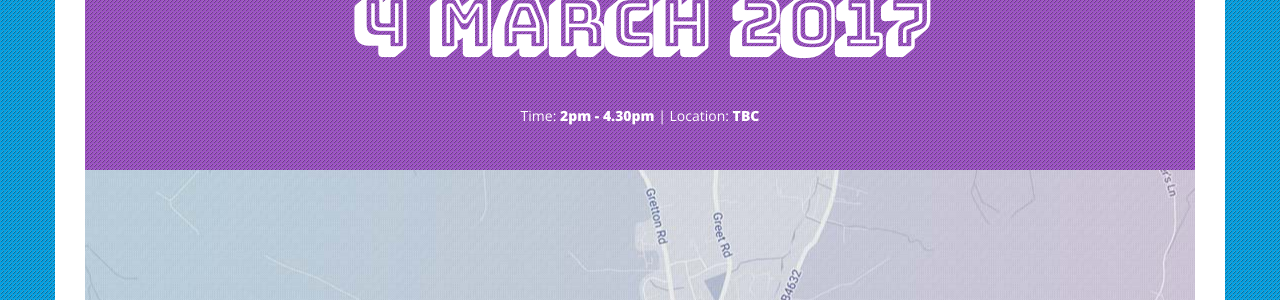
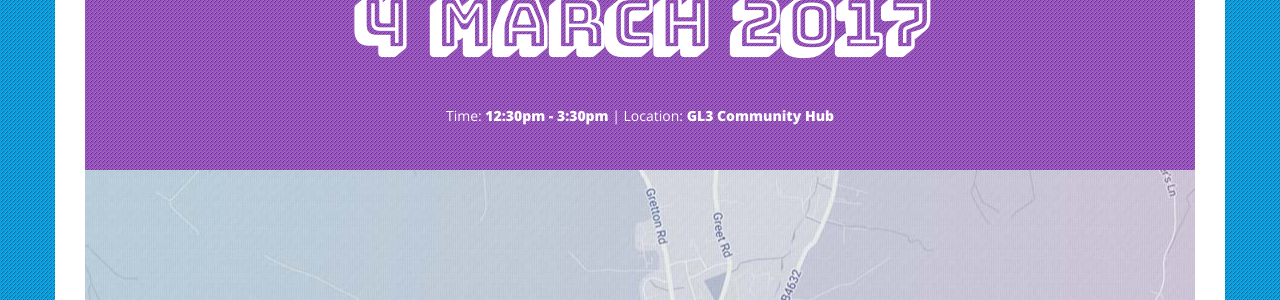
Before and after one commit to GrantSmithDoddle/run-and-roll, a Jekyll site: the page built from index.html, in a window 1280 px wide. Shown: the part 1046-1346 px from the top of the page. Built offline with Jekyll 4.4.1, drawn with Linux system fonts in a browser that asks for light colours.

Commit message:
Adding some links

```diff
--- a/_includes/body.html
+++ b/_includes/body.html
@@ -26,7 +26,7 @@
         <section id="location">
             <h5>Set a Date</h5>
             <h1>Saturday<br />4 March 2017</h1>
-            <p><span>Time:</span> 2pm - 4.30pm <span> | </span> <span>Location:</span> TBC</p>
+            <p><span>Time:</span> 12:30pm - 3:30pm <span> | </span> <span>Location:</span> <a href="https://www.google.co.uk/maps/place/GL3+Community+Hub/@51.8869033,-2.1907977,17z/data=!3m1!4b1!4m5!3m4!1s0x48710457438cf8e5:0xd14d2cd10301dee2!8m2!3d51.8869!4d-2.188609" target="_blank">GL3 Community Hub</a></p>
         </section>
 
         <div id="map_canvas"></div>
--- a/assets/css/main.css
+++ b/assets/css/main.css
@@ -431,6 +431,11 @@
       color: #fff;
       font-weight: 800;
       margin-bottom: 0; }
+      .wrapper #location p a {
+        color: #fff;
+        text-decoration: none; }
+      .wrapper #location p:hover {
+        text-decoration: underline; }
     .wrapper #location span {
       font-weight: 400; }
     .wrapper #location h1 {
```
Also changed, not shown: assets/css/2-layouts/_body.sass (+7 -0 lines).
